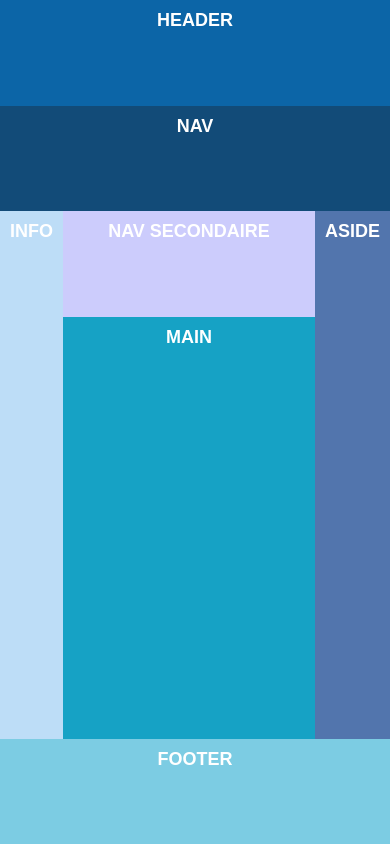
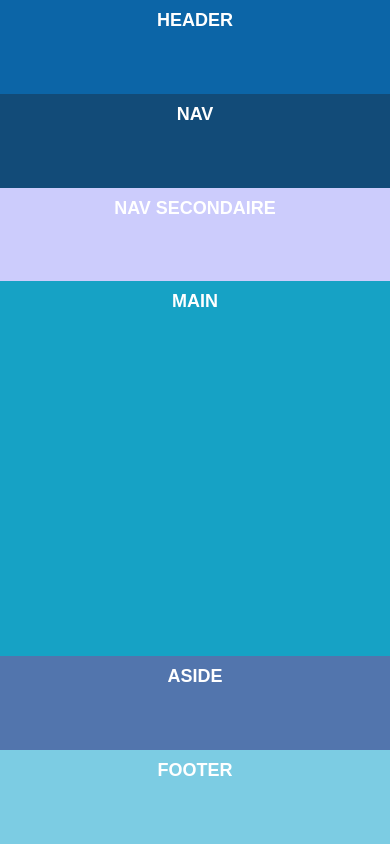
Before and after one commit to camara94/grid-css, a plain HTML site: page exercice5/index.html in a window 390 px wide. Drawn offline with Linux system fonts and the light colour scheme.

Commit message:
exercice 5 partie 4

```diff
--- a/exercice5/style.css
+++ b/exercice5/style.css
@@ -72,3 +72,23 @@ footer {
                             "footer footer";
     }
 }
+
+/* Téléphone */
+@media screen and ( max-width: 689px ) {
+    #grille {
+        display: grid;
+        grid-template-columns: 1fr;
+        grid-template-rows: repeat(3, 1fr) 4fr repeat(2, 1fr);
+        grid-template-areas:
+                            "header"
+                            "nav"
+                            "navSecondaire"
+                            "main"
+                            "aside"
+                            "footer";
+    }
+
+    #info {
+        display: none;
+    }
+}
```
